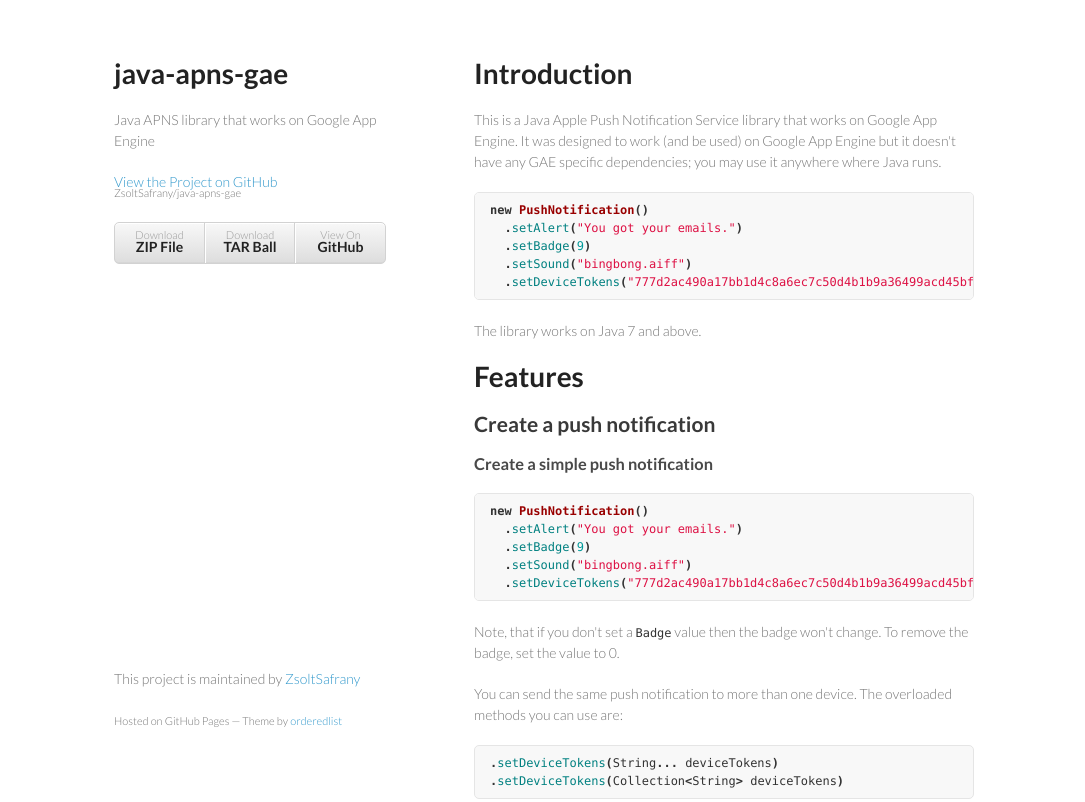
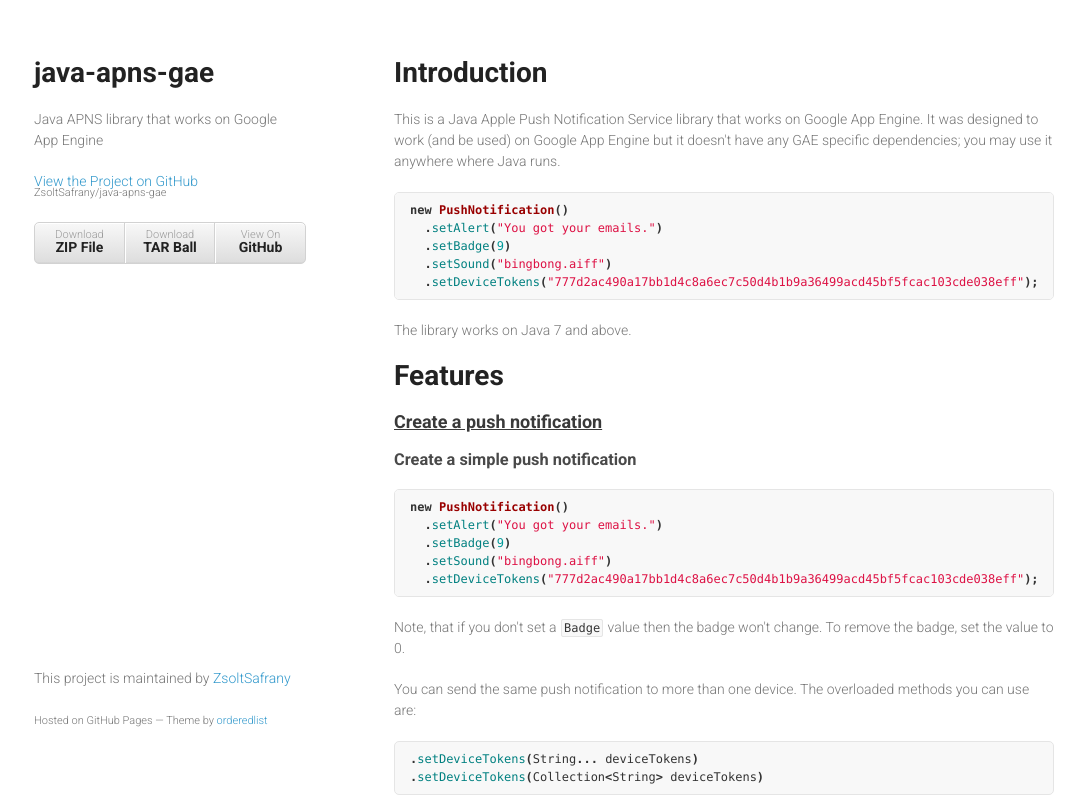
Before and after one commit to ZsoltSafrany/java-apns-gae, a plain HTML site: page index.html in a window 1280 px wide. Shown: the top 802 px of the page, without its empty margins (96-1181 px from the left). Drawn offline with Linux system fonts and the light colour scheme.

Commit message:
making page wider

```diff
--- a/stylesheets/styles.css
+++ b/stylesheets/styles.css
@@ -1,8 +1,8 @@
-@import url(https://fonts.googleapis.com/css?family=Lato:300italic,700italic,300,700);
+@import url(http://fonts.googleapis.com/css?family=Roboto:300,300italic,700,700italic);
 
 body {
   padding:50px;
-  font:14px/1.5 Lato, "Helvetica Neue", Helvetica, Arial, sans-serif;
+  font:14px/1.5 Roboto, "Helvetica Neue", Helvetica, Arial, sans-serif;
   color:#777;
   font-weight:300;
 }
@@ -26,6 +26,8 @@
 
 h2 {
   color:#393939;
+  font-size:18px;
+  text-decoration: underline;
 }
 
 h3, h4, h5, h6 {
@@ -46,7 +48,7 @@
 }
 
 .wrapper {
-  width:860px;
+  width:1020px;
   margin:0 auto;
 }
 
@@ -61,6 +63,15 @@
   font-family:Monaco, Bitstream Vera Sans Mono, Lucida Console, Terminal;
   color:#333;
   font-size:12px;
+}
+
+code {
+  margin-left: 1px;
+  margin-right: 1px;
+  background: #f8f8f8;
+  padding:1px 2px;
+  border:1px solid #e5e5e5;
+  border-radius:2px;
 }
 
 pre {
@@ -160,7 +171,7 @@
 }
 
 section {
-  width:500px;
+  width:660px;
   float:right;
   padding-bottom:50px;
 }
```
